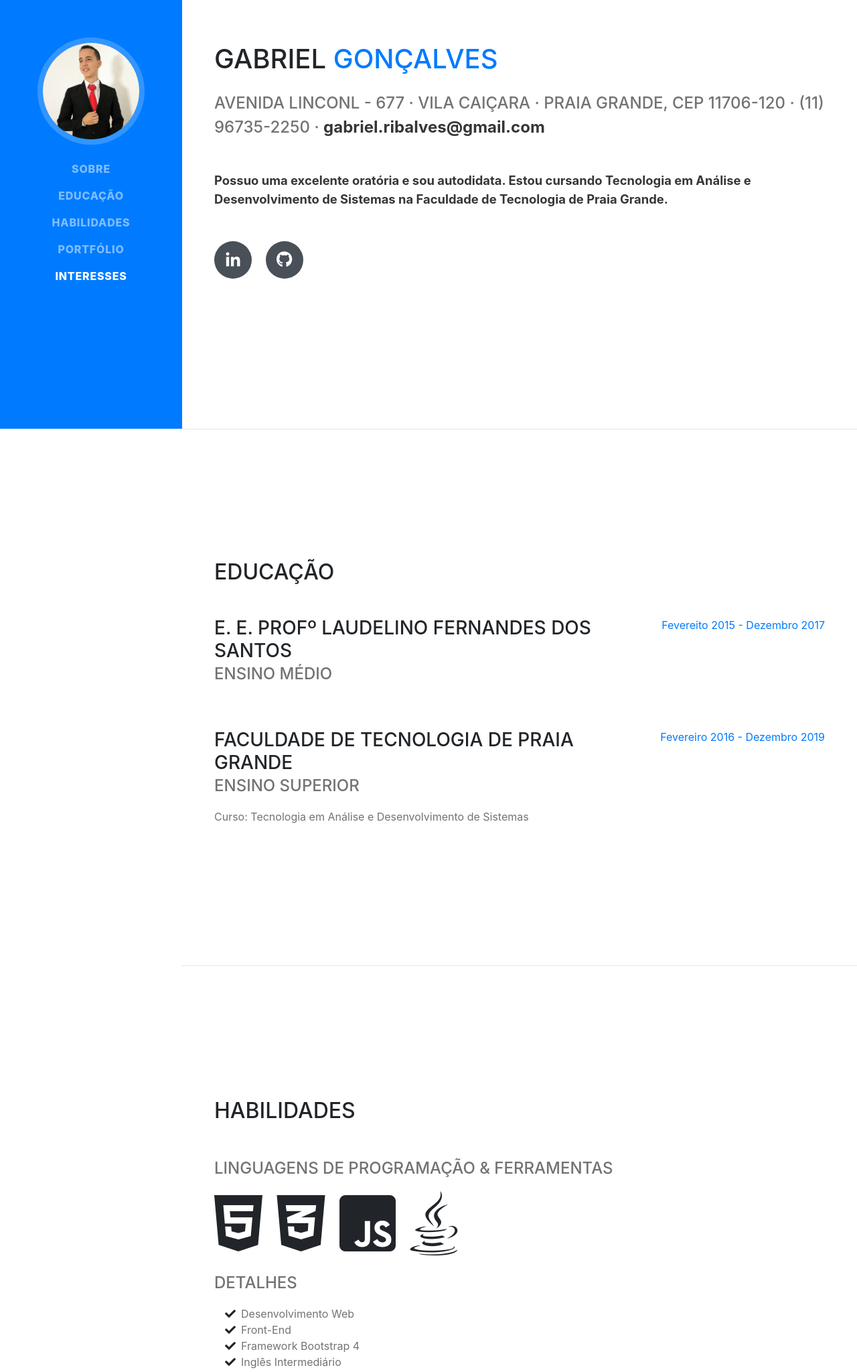
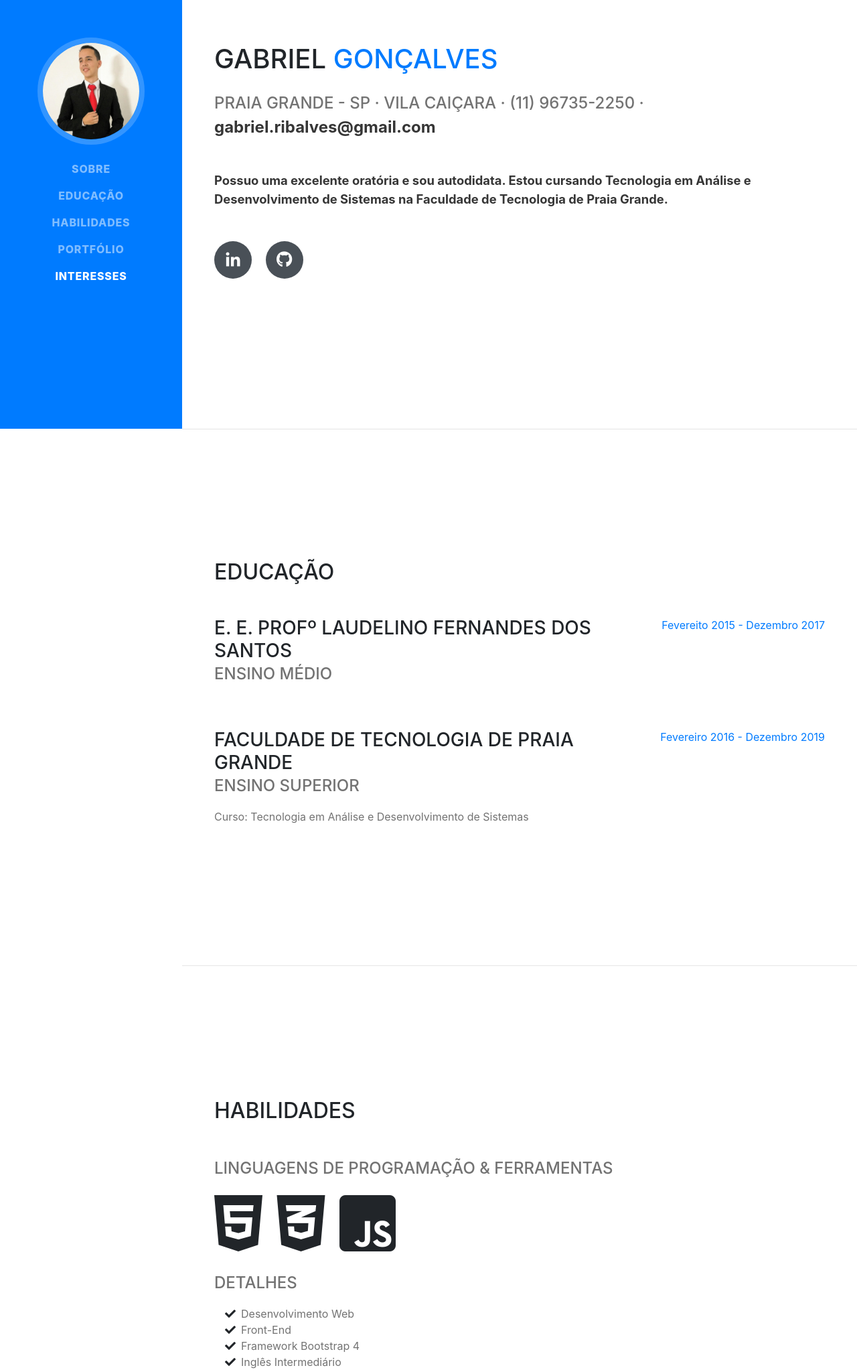
Before and after one commit to gabrielribalves/GabsCurriculum, a website with bundled scripts: page index.html in a window 1280 px wide. Shown: the part 160-2208 px from the top of the page at 67% size. Built offline with nearby package versions, Linux system fonts and the light colour scheme; a web font is replaced by a local one.

Commit message:
Removendo o CPF e o ícone do Java

```diff
--- a/index.html
+++ b/index.html
@@ -68,7 +68,7 @@
             <span class="text-primary">Gonçalves</span>
           </h1>
             <br>
-          <div class="subheading mb-5"><span class="grey">Avenida Linconl - 677 · Vila Caiçara · Praia Grande, CEP 11706-120 · (11) 96735-2250 · </span><strong>gabriel.ribalves@gmail.com</strong>
+          <div class="subheading mb-5"><span class="grey">Praia Grande - SP · Vila Caiçara · (11) 96735-2250 · </span><strong>gabriel.ribalves@gmail.com</strong>
           </div>
           <p class="lead mb-5"><strong>Possuo uma excelente oratória e sou autodidata. Estou cursando Tecnologia em Análise e Desenvolvimento de Sistemas na Faculdade de Tecnologia de Praia Grande.</strong></p>
           <div class="social-icons">
@@ -179,9 +179,6 @@
             </li>
             <li class="list-inline-item">
               <i class="fab fa-js-square fa-2x"></i>
-            </li>
-            <li class="list-inline-item">
-              <i class="fab fa-java fa-2x"></i>
             </li>
           </ul>
 
```
